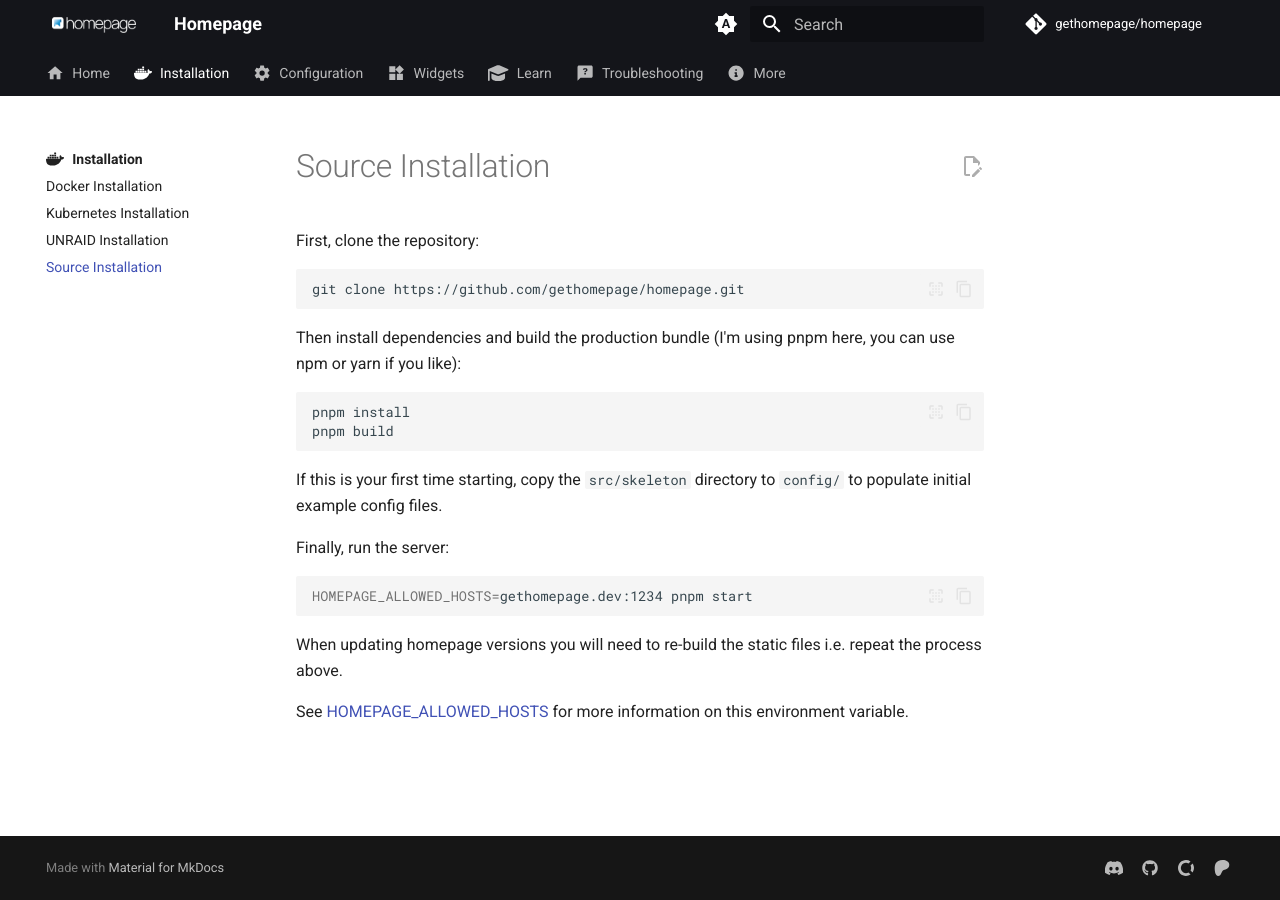
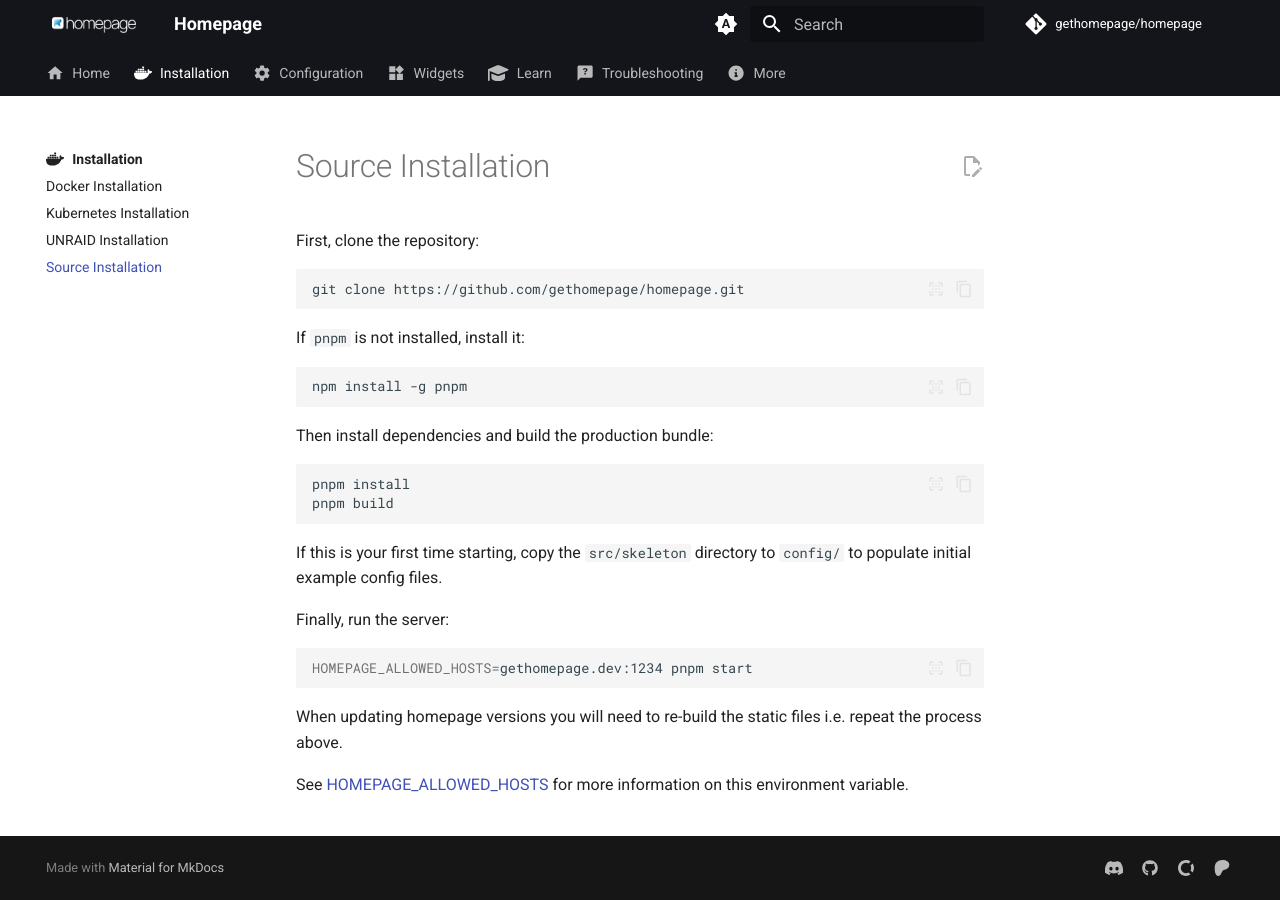
Before and after one commit to jobstar-git/home_p, an MkDocs documentation site: the page built from docs/installation/source.md, in a window 1280 px wide. Built offline with MkDocs 1.6.1 and Material for MkDocs 9.7.7, drawn with Linux system fonts in a browser that asks for light colours; comment, search, counter and statistics services are not loaded.

Commit message:
Add install pnpm to source instructions

````diff
--- a/docs/installation/source.md
+++ b/docs/installation/source.md
@@ -9,7 +9,13 @@ First, clone the repository:
 git clone https://github.com/gethomepage/homepage.git
 ```
 
-Then install dependencies and build the production bundle (I'm using pnpm here, you can use npm or yarn if you like):
+If `pnpm` is not installed, install it:
+
+```bash
+npm install -g pnpm
+```
+
+Then install dependencies and build the production bundle:
 
 ```bash
 pnpm install
````
